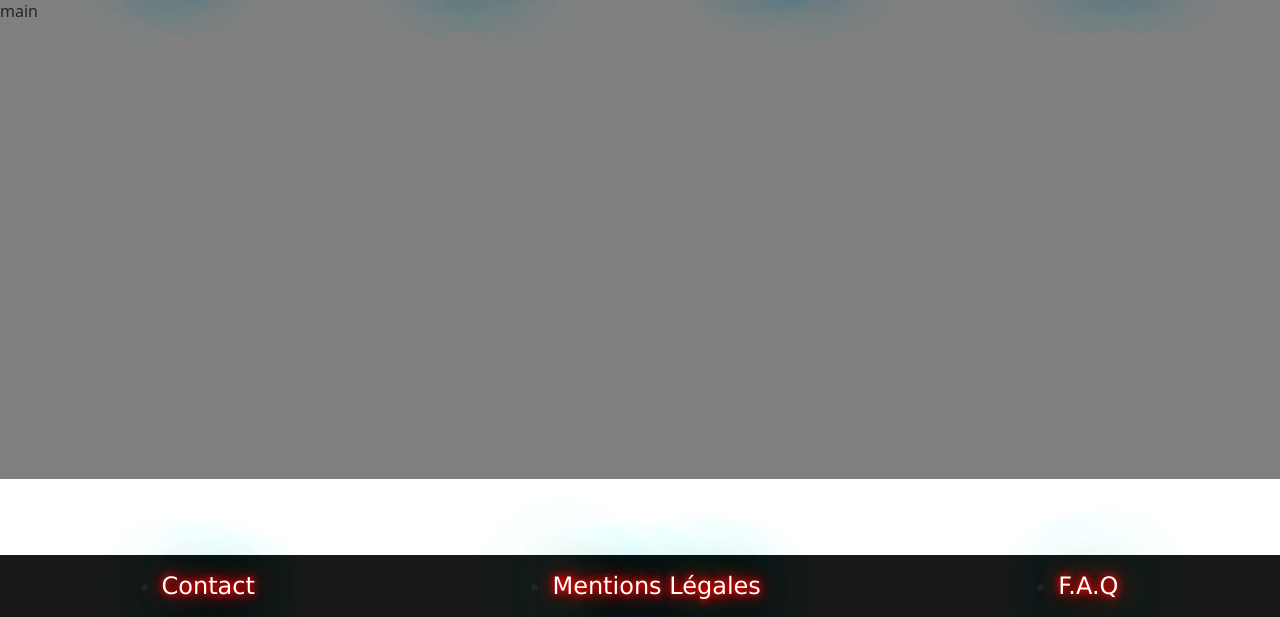
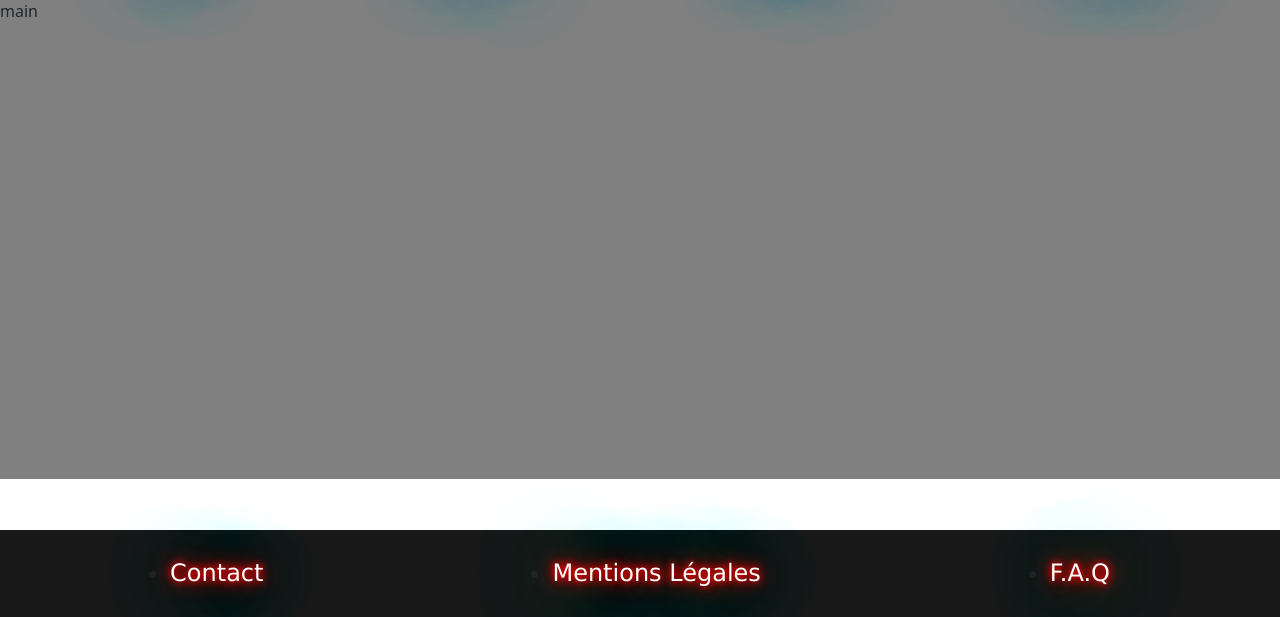
Before and after one commit to laura-rodriguez2/reservation-salles, a PHP site: page / in a window 1280 px wide. Shown: the part 183-800 px from the top of the page. Run offline with PHP 8.4, Linux system fonts and the light colour scheme.

Commit message:
maj footer

```diff
--- a/View/CSS/footer.css
+++ b/View/CSS/footer.css
@@ -3,7 +3,7 @@
     bottom: 0;
     margin: 0;
     width: 100%;
-    padding: 1%;
+    padding: 2%;
     background-color: rgb(24, 24, 24);
 
     display: flex;
```
Also changed, not shown: View/HTML/header_footer/footer.php (line endings or trailing spaces).
